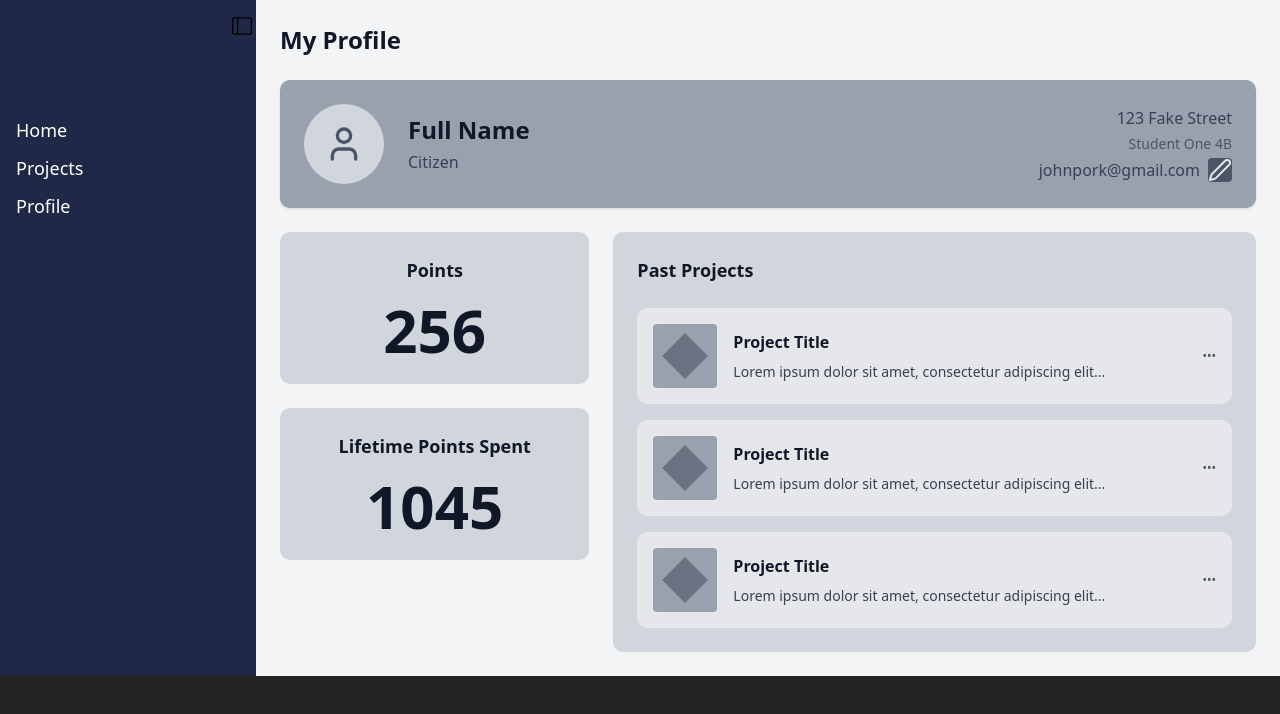
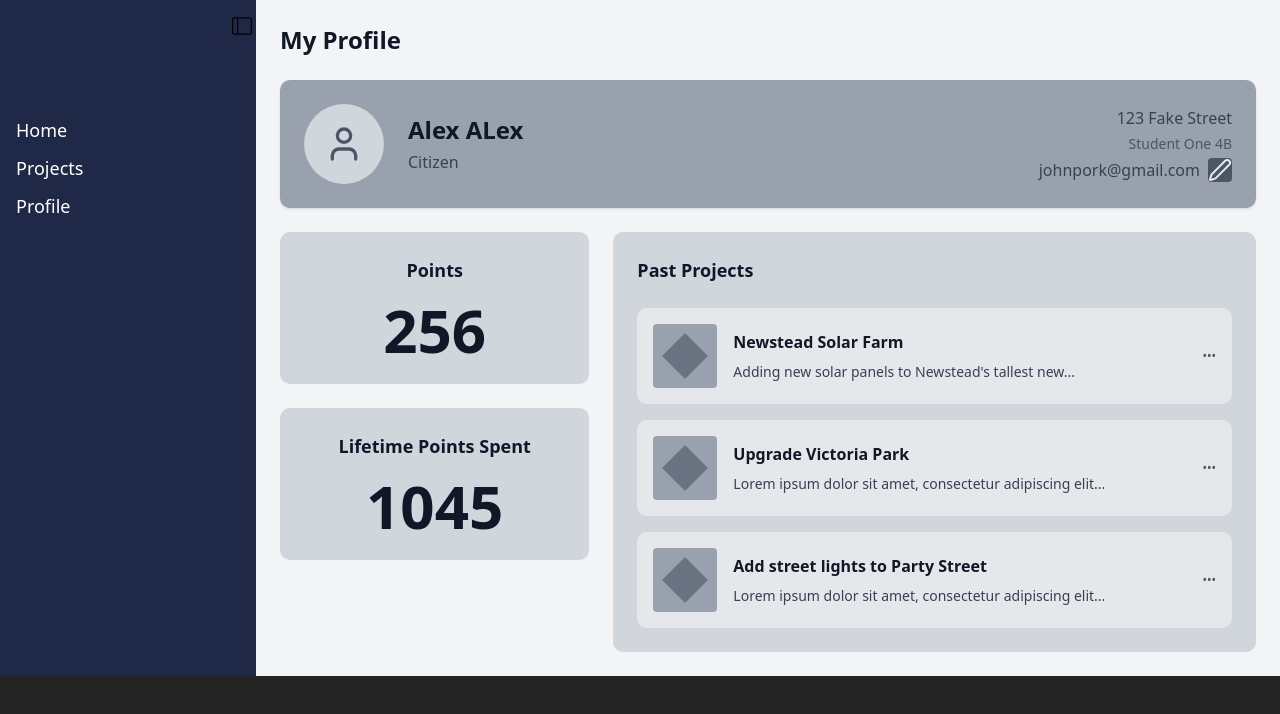
Before and after one commit to alex-k-exe/my-future, a React (Vite) app: page /profile in a window 1280 px wide. Shown: the top 714 px of the page. Built offline with nearby package versions, Linux system fonts and the light colour scheme.

Commit message:
Hardcoded values to project

```diff
--- a/src/pages/Profile.tsx
+++ b/src/pages/Profile.tsx
@@ -8,7 +8,7 @@ import { Label } from "../components/ui/label";
 export default function Profile() {
     const [isEditModalOpen, setIsEditModalOpen] = useState(false);
     const [profileData, setProfileData] = useState({
-        fullName: "Full Name",
+        fullName: "Alex ALex",
         firstName: "Full",
         lastName: "Name",
         status: "Citizen",
@@ -75,31 +75,31 @@ export default function Profile() {
     const pastProjects = [
         {
             id: 1,
-            title: "Project Title",
+            title: "Newstead Solar Farm",
             description:
-                "Lorem ipsum dolor sit amet, consectetur adipiscing elit..."
+                "Adding new solar panels to Newstead's tallest new..."
         },
         {
             id: 2,
-            title: "Project Title",
+            title: "Upgrade Victoria Park",
             description:
                 "Lorem ipsum dolor sit amet, consectetur adipiscing elit..."
         },
         {
             id: 3,
-            title: "Project Title",
+            title: "Add street lights to Party Street",
             description:
                 "Lorem ipsum dolor sit amet, consectetur adipiscing elit..."
         }
     ];
 
-
+    /*
     useEffect( () => {
         const token = localStorage.getItem("token");
 
 
         const fetchProfile = async () => {
-        const url = `http://localhost:3000/user/@me`;
+        const url = `https://my-future-backend.onrender.com/users/@me`;
 
 
         const res = await fetch(url, {
@@ -108,12 +108,14 @@ export default function Profile() {
         }
         });
 
-    const json = await res.json();
-    console.log("Fetched Profile JSON:", json);
-    setProfileData(json);
+
+        const json = await res.json();
+        console.log("Fetched Profile JSON:", json);
+        setProfileData(json);
     }
-    })
-
+    fetchProfile();
+    }, [])
+    */
     return (
         <div className="flex-1 bg-gray-100 p-6">
             {/* Header */}
```
